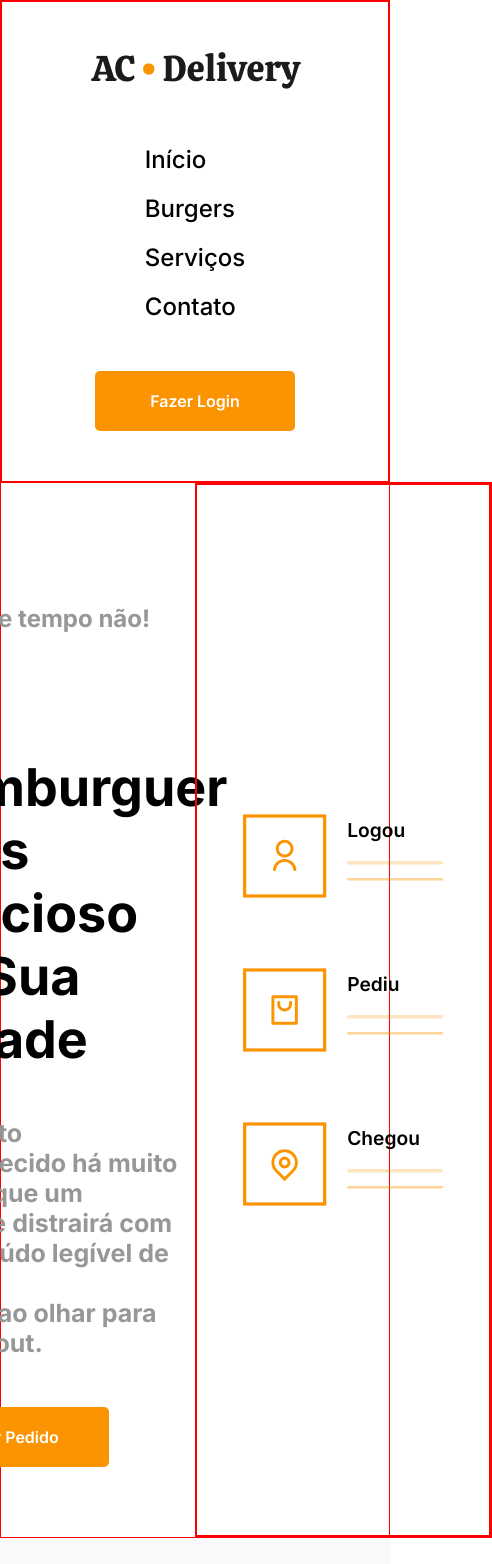
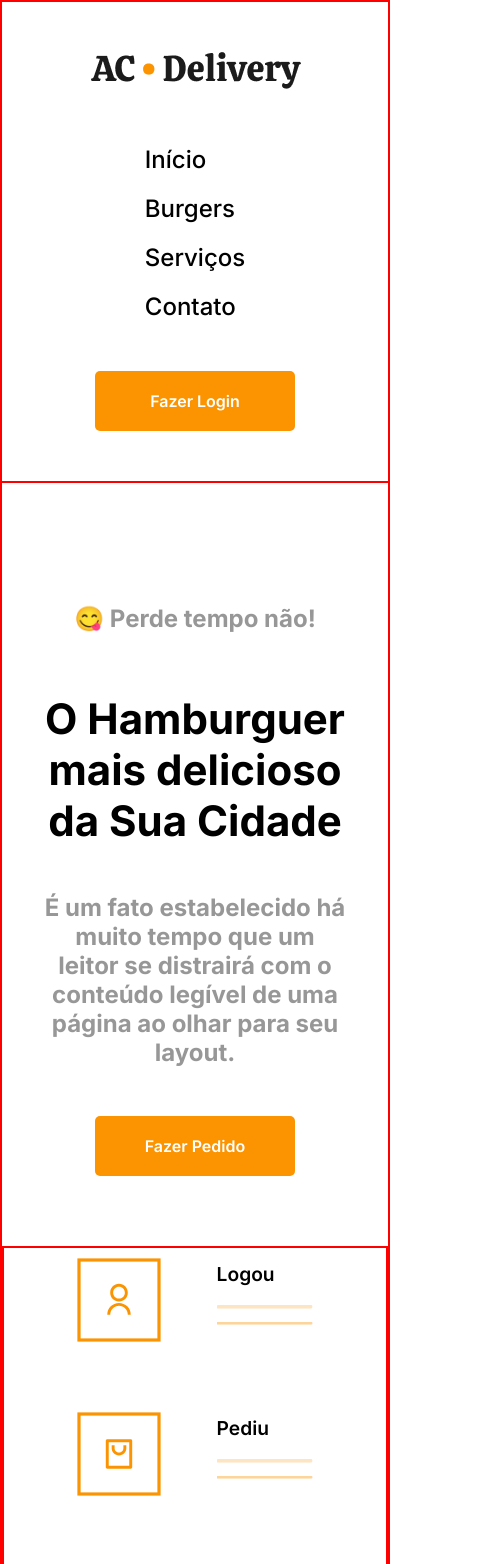
Before and after one commit to Toteck/AC-Delivery, a React (Vite) app: page / in a window 390 px wide. Shown: the top 1564 px of the page, 492 px wide, since content can reach past the window. Built offline with nearby package versions, Linux system fonts and the light colour scheme; a web font is replaced by a local one.

Commit message:
style: responsivade no mobile

```diff
--- a/src/App.css
+++ b/src/App.css
@@ -343,6 +343,36 @@ footer {
     max-width: 95%;
   }
 
+  .menu-side .menu-left {
+    padding: 0 5rem;
+  }
+
+  .menu-left h1 {
+    font-size: 6.2rem;
+    font-family: Inter;
+    color: #000000;
+    margin-bottom: 4.7rem;
+  }
+
+  .menu-left h3 {
+    font-size: 2.2rem;
+    color: #979797;
+    font-family: Inter;
+    margin-bottom: 4.9rem;
+  }
+
+  .menu-side .menu-right .hamburguer {
+    border: 4px solid #0337fb;
+    width: 60%;
+    display: flex;
+    align-items: end;
+    justify-content: center;
+    align-self: end;
+    top: 22.2rem;
+    left: -7rem;
+    position: relative;
+}
+
   .menu-search .container-menu-search {
     width: 90%;
   }
@@ -369,8 +399,20 @@ footer {
     margin-bottom: 4.7rem;
   }
 
+  .menu-side .menu-right .hamburguer {
+    border: 4px solid #0337fb;
+    width: 50%;
+    display: flex;
+    align-items: end;
+    justify-content: center;
+    align-self: end;
+    top: 0.0rem;
+    left: -3rem;
+    position: relative;
+  }
+
   .menu-left h3 {
-    font-size: 2.0rem;
+    font-size: 2.7rem;
     color: #979797;
     font-family: Inter;
     margin-bottom: 4.9rem;
@@ -444,14 +486,14 @@ footer {
   }
 
   .menu-left h1 {
-    font-size: 5.2rem;
+    font-size: 3.2rem;
     font-family: Inter;
     color: #000000;
     margin-bottom: 4.7rem;
   }
 
   .menu-left h3 {
-    font-size: 2.5rem;
+    font-size: 2.3rem;
     color: #979797;
     font-family: Inter;
     margin-bottom: 4.9rem;
@@ -532,6 +574,45 @@ footer {
     gap: 2rem 0;
   }
 
+  .menu-side .menu-left {
+    padding: 0 2rem;
+    text-align: center;
+    width: 100%;
+  }
+
+  .menu-side .menu-right {
+    display: flex;
+    width: 100%;
+    border: 1px solid red;
+}
+
+
+  .menu-side {
+    display: flex;
+    max-width: 140rem;
+    border: 1px solid red;
+    flex-direction: column;
+  }
+
+  .menu-side .menu-left {
+      padding: 0 2rem;
+      text-align: center;
+  }
+
+  .menu-left h1 {
+      font-size: 4.2rem;
+      font-family: Inter;
+      color: #000000;
+      margin-bottom: 4.7rem;
+  }
+
+  .menu-left h3 {
+      font-size: 2.4rem;
+      color: #979797;
+      font-family: Inter;
+      margin-bottom: 4.9rem;
+  }
+
   .menu-search .container-search {
     width: 100%;
   }
--- a/src/components/Hamburgao/style.css
+++ b/src/components/Hamburgao/style.css
@@ -24,12 +24,12 @@
 @media screen and (max-width: 1024px) {
   .h .burguer {
     max-width: 100%;
-    transform: scale(2);
+    transform: scale(2.2);
   }
 }
 
-@media screen and (max-width: 1024px) {
+/* @media screen and (max-width: 1024px) {
   .h {
     display: none;
   }
-}
+} */
--- a/src/components/Icone/style.css
+++ b/src/components/Icone/style.css
@@ -50,3 +50,11 @@
     justify-content: center;
   }
 }
+
+@media screen and (max-width: 480px) {
+
+  .container-icone {
+      justify-content: space-evenly;
+  }
+
+}
```
